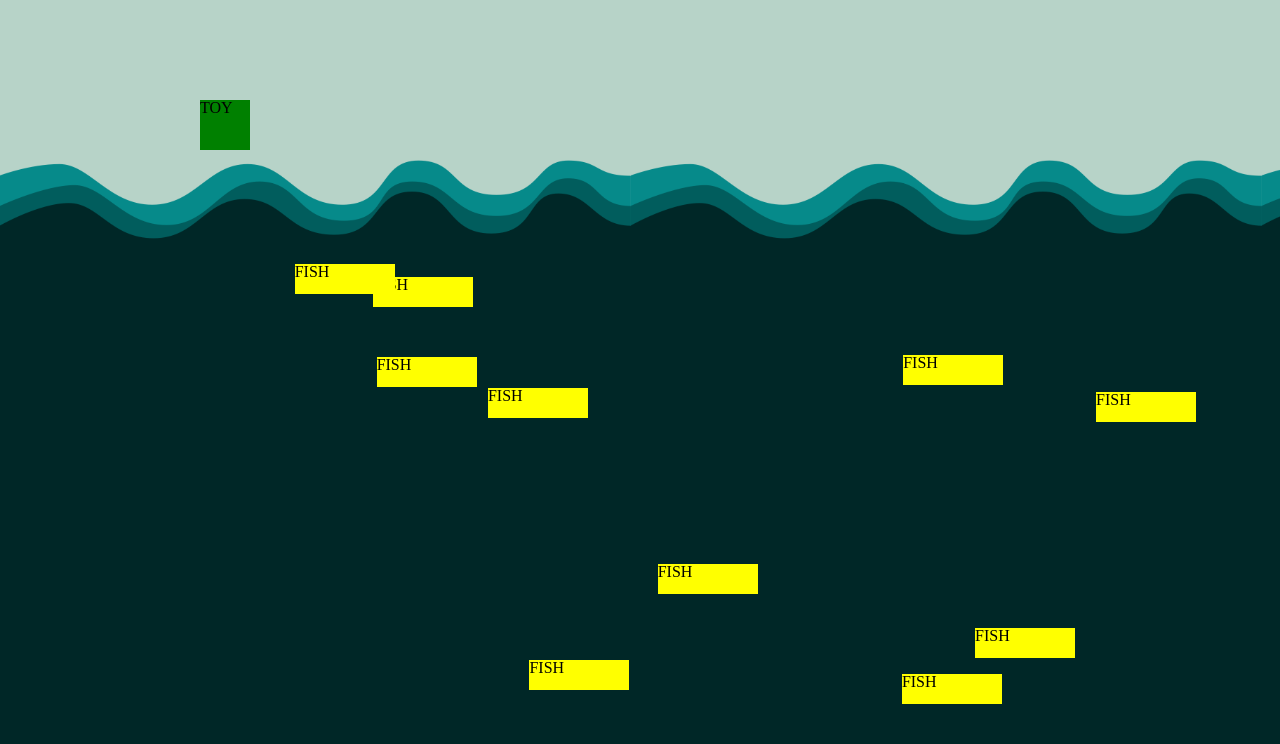
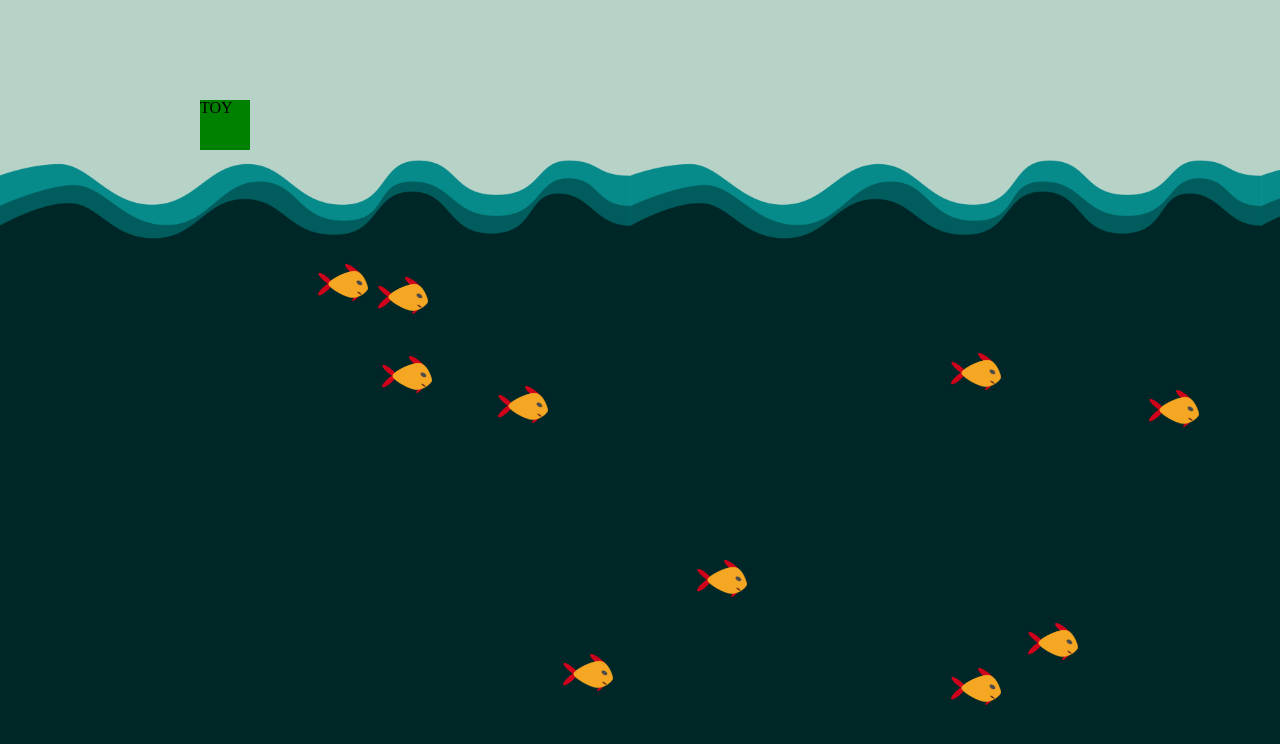
Before and after one commit to austinba/aquarium-party, a website: page index.html in a window 1280 px wide. Drawn offline with nearby package versions, Linux system fonts and the light colour scheme.

Commit message:
Replace fish div with fish image

```diff
--- a/src/fish.js
+++ b/src/fish.js
@@ -1,7 +1,7 @@
 var Fish = function() {
-  this.$node = $('<div class="fish">FISH</div>');
-  this.width = 100;
-  this.height = 30;
+  this.$node = $('<div class="fish"></div>');
+  this.width = 50;
+  this.height = 37;
   this.speed = 50 + 4 * (1 - Math.random()*2); // pixels per second
   this.direction = Math.random() < 0.5 ? -1 : 1;
   this.$node.addClass('fish-bob' + Math.floor(Math.random() * 3 + 1));
--- a/styles.css
+++ b/styles.css
@@ -59,24 +59,59 @@ html, body {
 }
 body {
 }
+
+/*
+  FISH
+*/
+
 .fish {
 	width: 100px;
-	height: 30px;
+	height: 75px;
 	position: absolute;
-	background-color: yellow;
+	background-image: url(img/fish.png);
+	background-size: 100% 100%;
 }
+
 .fish-bob1 {
 	animation: bob1 5s linear infinite;
 }
+
 .fish-bob2 {
 	animation: bob2 5s linear infinite;
 }
+
 .fish-bob3 {
 	animation: bob3 5s linear infinite;
 }
-#air, #wave, #aquarium {
-  /*border: red 2px solid;*/
+
+@keyframes bob1 {
+	0% {transform: translateY(0);}
+	25% {transform: translateY(5px);}
+	50% {transform: translateY(0);}
+	75% {transform: translateY(-5px);}
+	100% {transform: translateY(0);}
 }
+
+@keyframes bob2 {
+	0% {transform: translateY(-5px);}
+	25% {transform: translateY(0);}
+	50% {transform: translateY(5px);}
+	75% {transform: translateY(0);}
+	100% {transform: translateY(-5px);}
+}
+
+@keyframes bob3 {
+	0% {transform: translateY(5px);}
+	25% {transform: translateY(0);}
+	50% {transform: translateY(-5px);}
+	75% {transform: translateY(0);}
+	100% {transform: translateY(5px);}
+}
+
+/*
+  AQUARIUM
+ */
+
 #air {
 	height: 20%;
 }
@@ -95,27 +130,10 @@ body {
 	background-color: #002727;
 	position: relative;
 }
-@keyframes bob1 {
-	0% {transform: translateY(0);}
-	25% {transform: translateY(5px);}
-	50% {transform: translateY(0);}
-	75% {transform: translateY(-5px);}
-	100% {transform: translateY(0);}
-}
-@keyframes bob2 {
-	0% {transform: translateY(-5px);}
-	25% {transform: translateY(0);}
-	50% {transform: translateY(5px);}
-	75% {transform: translateY(0);}
-	100% {transform: translateY(-5px);}
-}
-@keyframes bob3 {
-	0% {transform: translateY(5px);}
-	25% {transform: translateY(0);}
-	50% {transform: translateY(-5px);}
-	75% {transform: translateY(0);}
-	100% {transform: translateY(5px);}
-}
+
+/*
+	TEST DIV
+ */
 
 #toy {
 	position: absolute;
```
